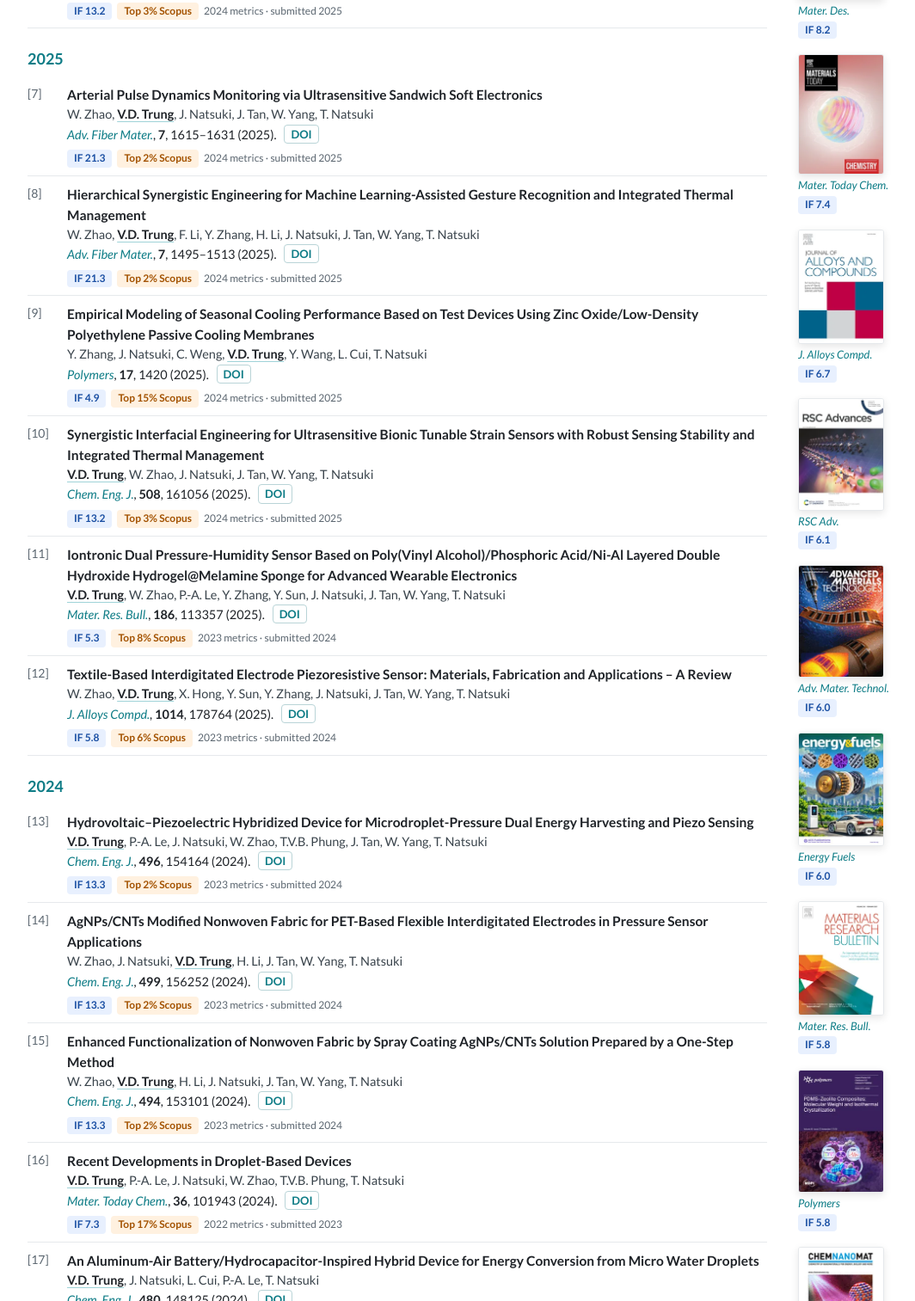
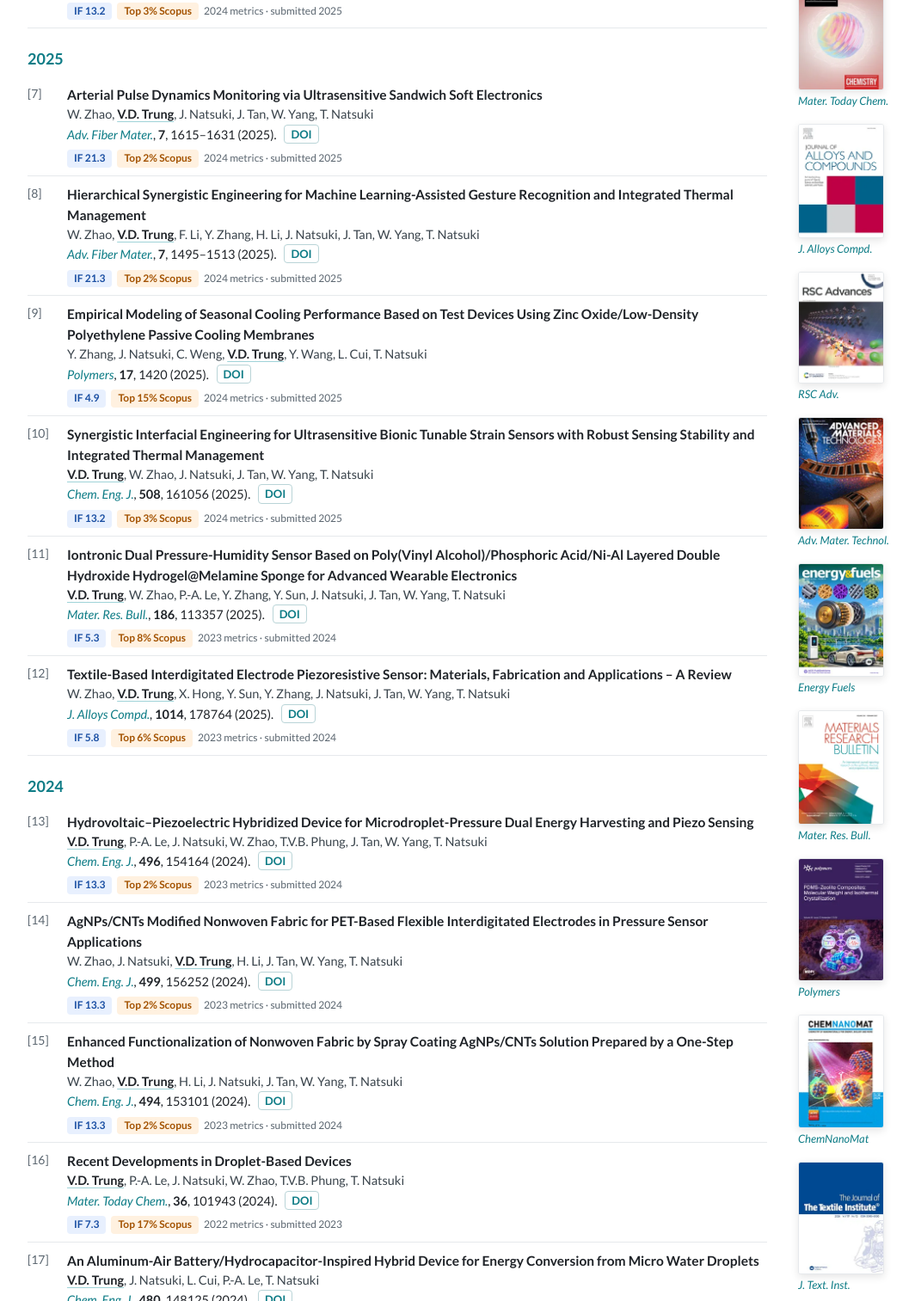
Before and after one commit to vuongdinhtrung/vuongdinhtrung.github.io, a plain HTML site: page publications.html in a window 1280 px wide. Shown: the part 1287-2800 px from the top of the page at 86% size, without its empty margins (104-1168 px from the left). Drawn offline with Linux system fonts and the light colour scheme.

Commit message:
Auto-update publications and metrics

```diff
--- a/publications.html
+++ b/publications.html
@@ -38,19 +38,19 @@
 <aside class="jcovers" aria-label="Journals published in, ranked by 2025 Impact Factor">
 <p class="jc-note">Ranked by 2025 Impact Factor</p>
 <ol>
-<li><a href="https://advanced.onlinelibrary.wiley.com/journal/15214095" title="Advanced Materials · 2025 Impact Factor 29.1 · 1 article"><img src="covers/adv-mater.webp" width="200" height="264" alt="Advanced Materials cover" loading="lazy"></a><span class="jc-name"><i>Adv. Mater.</i></span><span class="metric if">IF 29.1</span></li>
-<li><a href="https://link.springer.com/journal/42765" title="Advanced Fiber Materials · 2025 Impact Factor 22.6 · 3 articles"><img src="covers/adv-fiber-mater.webp" width="200" height="266" alt="Advanced Fiber Materials cover" loading="lazy"></a><span class="jc-name"><i>Adv. Fiber Mater.</i></span><span class="metric if">IF 22.6</span></li>
-<li><a href="https://www.sciencedirect.com/journal/chemical-engineering-journal" title="Chemical Engineering Journal · 2025 Impact Factor 12.5 · 7 articles"><img src="covers/chem-eng-j.webp" width="200" height="267" alt="Chemical Engineering Journal cover" loading="lazy"></a><span class="jc-name"><i>Chem. Eng. J.</i></span><span class="metric if">IF 12.5</span></li>
-<li><a href="https://www.sciencedirect.com/journal/materials-and-design" title="Materials &amp; Design · 2025 Impact Factor 8.2 · 1 article"><img src="covers/mater-des.webp" width="200" height="267" alt="Materials &amp; Design cover" loading="lazy"></a><span class="jc-name"><i>Mater. Des.</i></span><span class="metric if">IF 8.2</span></li>
-<li><a href="https://www.sciencedirect.com/journal/materials-today-chemistry" title="Materials Today Chemistry · 2025 Impact Factor 7.4 · 1 article"><img src="covers/mater-today-chem.webp" width="200" height="282" alt="Materials Today Chemistry cover" loading="lazy"></a><span class="jc-name"><i>Mater. Today Chem.</i></span><span class="metric if">IF 7.4</span></li>
-<li><a href="https://www.sciencedirect.com/journal/journal-of-alloys-and-compounds" title="Journal of Alloys and Compounds · 2025 Impact Factor 6.7 · 1 article"><img src="covers/j-alloys-compd.webp" width="200" height="267" alt="Journal of Alloys and Compounds cover" loading="lazy"></a><span class="jc-name"><i>J. Alloys Compd.</i></span><span class="metric if">IF 6.7</span></li>
-<li><a href="https://pubs.rsc.org/ra" title="RSC Advances · 2025 Impact Factor 6.1 · 1 article"><img src="covers/rsc-adv.webp" width="200" height="262" alt="RSC Advances cover" loading="lazy"></a><span class="jc-name"><i>RSC Adv.</i></span><span class="metric if">IF 6.1</span></li>
-<li><a href="https://advanced.onlinelibrary.wiley.com/journal/2365709x" title="Advanced Materials Technologies · 2025 Impact Factor 6.0 · 1 article"><img src="covers/adv-mater-technol.webp" width="200" height="264" alt="Advanced Materials Technologies cover" loading="lazy"></a><span class="jc-name"><i>Adv. Mater. Technol.</i></span><span class="metric if">IF 6.0</span></li>
-<li><a href="https://pubs.acs.org/journal/enfuem" title="Energy &amp; Fuels · 2025 Impact Factor 6.0 · 1 article"><img src="covers/energy-fuels.webp" width="200" height="266" alt="Energy &amp; Fuels cover" loading="lazy"></a><span class="jc-name"><i>Energy Fuels</i></span><span class="metric if">IF 6.0</span></li>
-<li><a href="https://www.sciencedirect.com/journal/materials-research-bulletin" title="Materials Research Bulletin · 2025 Impact Factor 5.8 · 1 article"><img src="covers/mater-res-bull.webp" width="200" height="267" alt="Materials Research Bulletin cover" loading="lazy"></a><span class="jc-name"><i>Mater. Res. Bull.</i></span><span class="metric if">IF 5.8</span></li>
-<li><a href="https://www.mdpi.com/journal/polymers" title="Polymers · 2025 Impact Factor 5.8 · 1 article"><img src="covers/polymers.webp" width="200" height="287" alt="Polymers cover" loading="lazy"></a><span class="jc-name"><i>Polymers</i></span><span class="metric if">IF 5.8</span></li>
-<li><a href="https://aces.onlinelibrary.wiley.com/journal/2199692x" title="ChemNanoMat · 2025 Impact Factor 2.6 · 1 article"><img src="covers/chemnanomat.webp" width="200" height="267" alt="ChemNanoMat cover" loading="lazy"></a><span class="jc-name"><i>ChemNanoMat</i></span><span class="metric if">IF 2.6</span></li>
-<li><a href="https://www.tandfonline.com/journals/tjti20" title="The Journal of The Textile Institute · 2025 Impact Factor 1.6 · 1 article"><img src="covers/j-text-inst.webp" width="200" height="262" alt="The Journal of The Textile Institute cover" loading="lazy"></a><span class="jc-name"><i>J. Text. Inst.</i></span><span class="metric if">IF 1.6</span></li>
+<li><a href="https://advanced.onlinelibrary.wiley.com/journal/15214095" title="Advanced Materials · 2025 Impact Factor 29.1 · 1 article"><img src="covers/adv-mater.webp" width="200" height="264" alt="Advanced Materials cover" loading="lazy"></a><span class="jc-name"><i>Adv. Mater.</i></span></li>
+<li><a href="https://link.springer.com/journal/42765" title="Advanced Fiber Materials · 2025 Impact Factor 22.6 · 3 articles"><img src="covers/adv-fiber-mater.webp" width="200" height="266" alt="Advanced Fiber Materials cover" loading="lazy"></a><span class="jc-name"><i>Adv. Fiber Mater.</i></span></li>
+<li><a href="https://www.sciencedirect.com/journal/chemical-engineering-journal" title="Chemical Engineering Journal · 2025 Impact Factor 12.5 · 7 articles"><img src="covers/chem-eng-j.webp" width="200" height="267" alt="Chemical Engineering Journal cover" loading="lazy"></a><span class="jc-name"><i>Chem. Eng. J.</i></span></li>
+<li><a href="https://www.sciencedirect.com/journal/materials-and-design" title="Materials &amp; Design · 2025 Impact Factor 8.2 · 1 article"><img src="covers/mater-des.webp" width="200" height="267" alt="Materials &amp; Design cover" loading="lazy"></a><span class="jc-name"><i>Mater. Des.</i></span></li>
+<li><a href="https://www.sciencedirect.com/journal/materials-today-chemistry" title="Materials Today Chemistry · 2025 Impact Factor 7.4 · 1 article"><img src="covers/mater-today-chem.webp" width="200" height="282" alt="Materials Today Chemistry cover" loading="lazy"></a><span class="jc-name"><i>Mater. Today Chem.</i></span></li>
+<li><a href="https://www.sciencedirect.com/journal/journal-of-alloys-and-compounds" title="Journal of Alloys and Compounds · 2025 Impact Factor 6.7 · 1 article"><img src="covers/j-alloys-compd.webp" width="200" height="267" alt="Journal of Alloys and Compounds cover" loading="lazy"></a><span class="jc-name"><i>J. Alloys Compd.</i></span></li>
+<li><a href="https://pubs.rsc.org/ra" title="RSC Advances · 2025 Impact Factor 6.1 · 1 article"><img src="covers/rsc-adv.webp" width="200" height="262" alt="RSC Advances cover" loading="lazy"></a><span class="jc-name"><i>RSC Adv.</i></span></li>
+<li><a href="https://advanced.onlinelibrary.wiley.com/journal/2365709x" title="Advanced Materials Technologies · 2025 Impact Factor 6.0 · 1 article"><img src="covers/adv-mater-technol.webp" width="200" height="264" alt="Advanced Materials Technologies cover" loading="lazy"></a><span class="jc-name"><i>Adv. Mater. Technol.</i></span></li>
+<li><a href="https://pubs.acs.org/journal/enfuem" title="Energy &amp; Fuels · 2025 Impact Factor 6.0 · 1 article"><img src="covers/energy-fuels.webp" width="200" height="266" alt="Energy &amp; Fuels cover" loading="lazy"></a><span class="jc-name"><i>Energy Fuels</i></span></li>
+<li><a href="https://www.sciencedirect.com/journal/materials-research-bulletin" title="Materials Research Bulletin · 2025 Impact Factor 5.8 · 1 article"><img src="covers/mater-res-bull.webp" width="200" height="267" alt="Materials Research Bulletin cover" loading="lazy"></a><span class="jc-name"><i>Mater. Res. Bull.</i></span></li>
+<li><a href="https://www.mdpi.com/journal/polymers" title="Polymers · 2025 Impact Factor 5.8 · 1 article"><img src="covers/polymers.webp" width="200" height="287" alt="Polymers cover" loading="lazy"></a><span class="jc-name"><i>Polymers</i></span></li>
+<li><a href="https://aces.onlinelibrary.wiley.com/journal/2199692x" title="ChemNanoMat · 2025 Impact Factor 2.6 · 1 article"><img src="covers/chemnanomat.webp" width="200" height="267" alt="ChemNanoMat cover" loading="lazy"></a><span class="jc-name"><i>ChemNanoMat</i></span></li>
+<li><a href="https://www.tandfonline.com/journals/tjti20" title="The Journal of The Textile Institute · 2025 Impact Factor 1.6 · 1 article"><img src="covers/j-text-inst.webp" width="200" height="262" alt="The Journal of The Textile Institute cover" loading="lazy"></a><span class="jc-name"><i>J. Text. Inst.</i></span></li>
 </ol>
 <p class="jc-note jc-credit">Cover images &copy; their publishers.</p>
 </aside>
```
